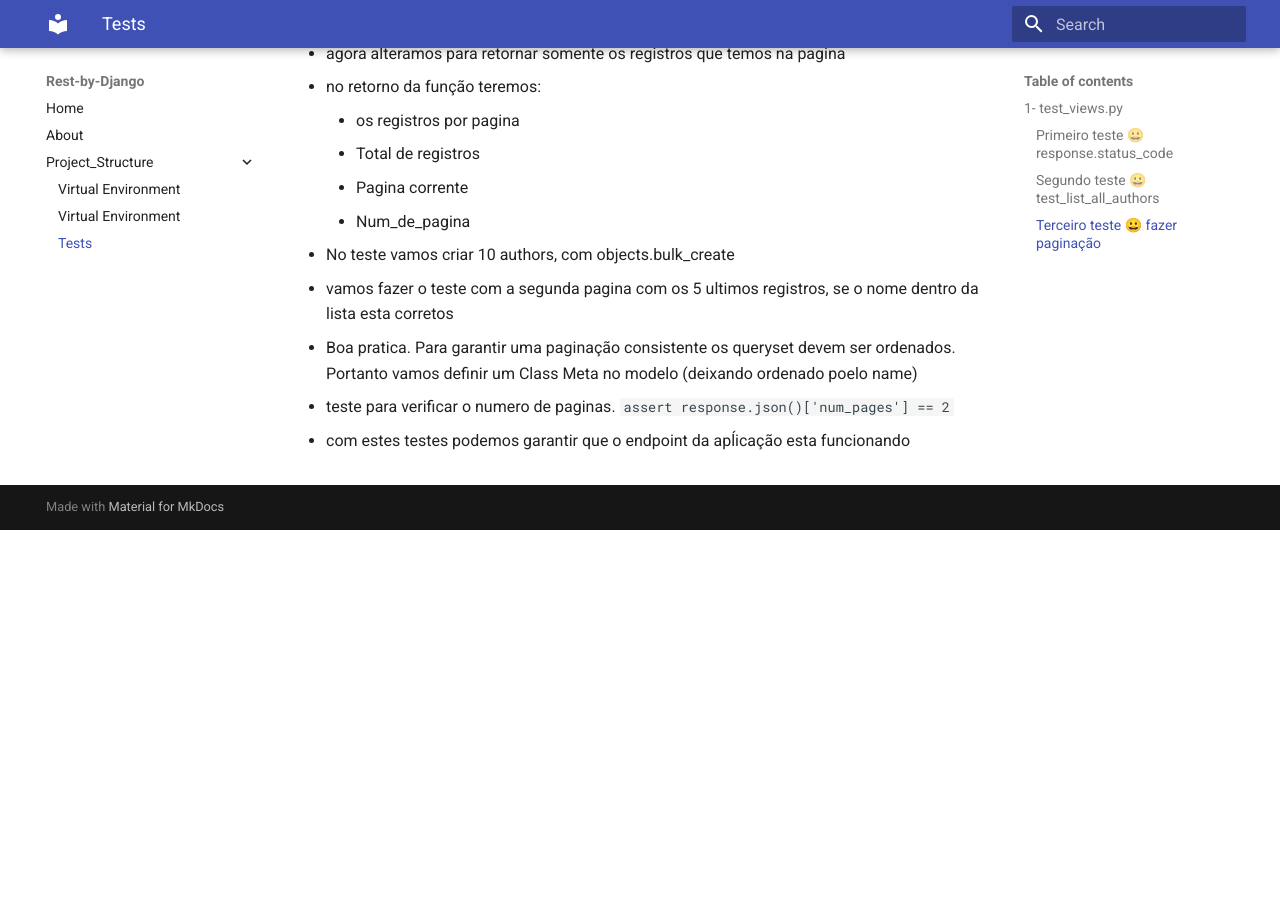
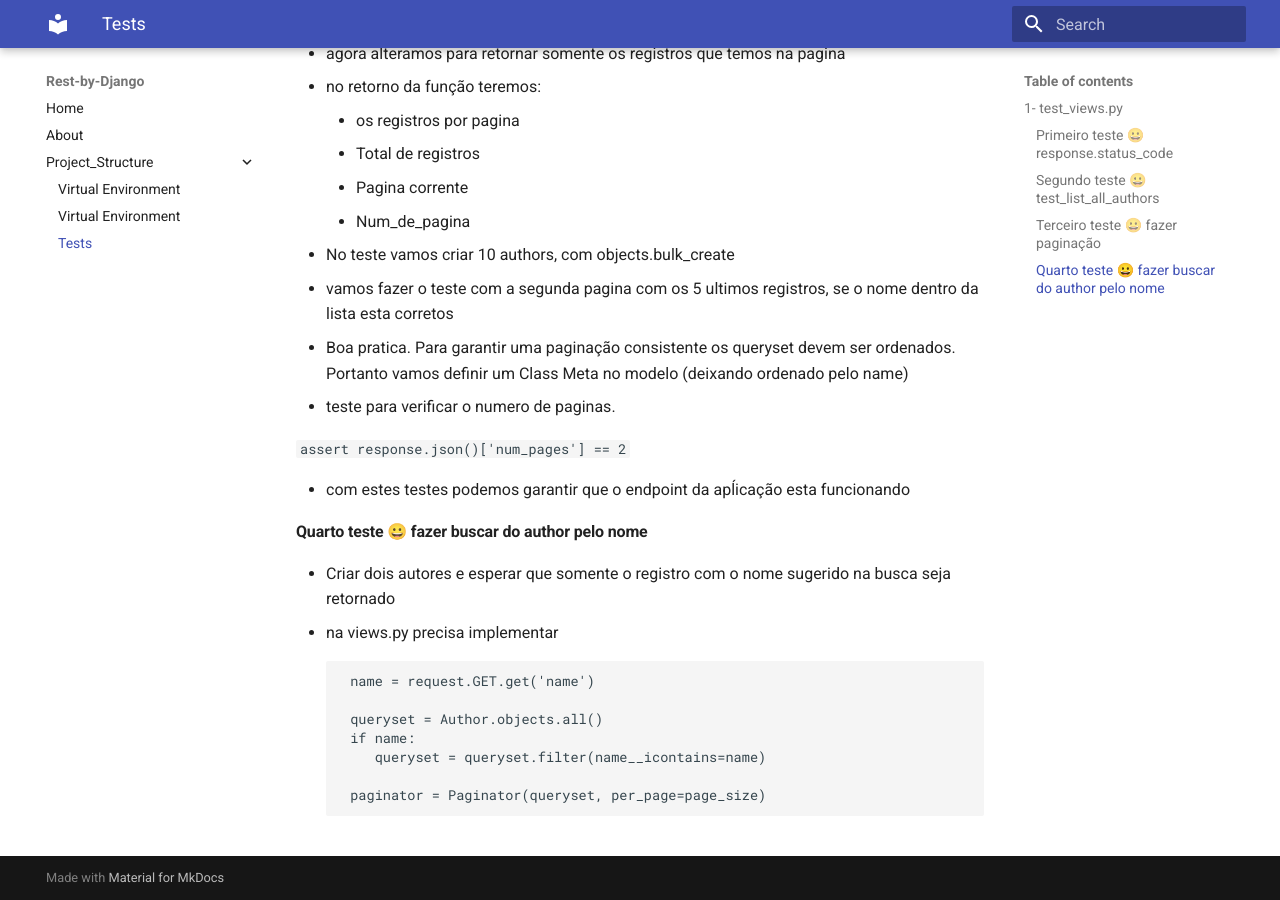
Before and after one commit to jlplautz/rest-by-django, an MkDocs documentation site: the page built from docs/Project_Structure/tests.md, in a window 1280 px wide and 900 px high, scrolled down 1089 px. Built offline with MkDocs 1.6.1 and Material for MkDocs 9.7.7, drawn with Linux system fonts in a browser that asks for light colours; before the commit the page ends 1619 px from its top, so only the background shows below that.

Commit message:
New tests were implemented

````diff
--- a/docs/Project_Structure/tests.md
+++ b/docs/Project_Structure/tests.md
@@ -38,8 +38,23 @@
       - Num_de_pagina
    - No teste vamos criar 10 authors, com objects.bulk_create
    - vamos fazer o teste com a segunda pagina com os 5 ultimos registros, se o nome dentro da lista esta corretos
-   - Boa pratica. Para garantir uma paginação consistente os queryset devem ser ordenados. Portanto vamos definir um Class Meta no modelo (deixando ordenado poelo name)
+   - Boa pratica. Para garantir uma paginação consistente os queryset devem ser ordenados. Portanto vamos definir um Class Meta no modelo (deixando ordenado pelo name)
    - teste para  verificar o numero de paginas.
+
    ```  assert response.json()['num_pages'] == 2 ```
 
    - com estes testes podemos garantir que o endpoint da apĺicação esta funcionando
+
+
+#### Quarto teste 😀 fazer buscar do author pelo nome
+
+   - Criar dois autores e esperar que somente o registro com o nome sugerido na busca seja retornado
+   - na views.py precisa implementar
+
+         name = request.GET.get('name')
+
+         queryset = Author.objects.all()
+         if name:
+            queryset = queryset.filter(name__icontains=name)
+
+         paginator = Paginator(queryset, per_page=page_size)
--- a/pyproject.toml
+++ b/pyproject.toml
@@ -21,7 +21,8 @@ python_files = [
 ]
 minversion = "6.0"
 addopts = "-ra -q -v"
-testpaths = ["core/tests",]
+# testpaths = ["core/tests",]
+DJANGO_SETTINGS_MODULE = "pyprg.settings"
 
 [build-system]
 requires = ["poetry-core>=1.0.0"]
````
Also changed, not shown: docs/about.md (+14 -10 lines), 4 other files.
